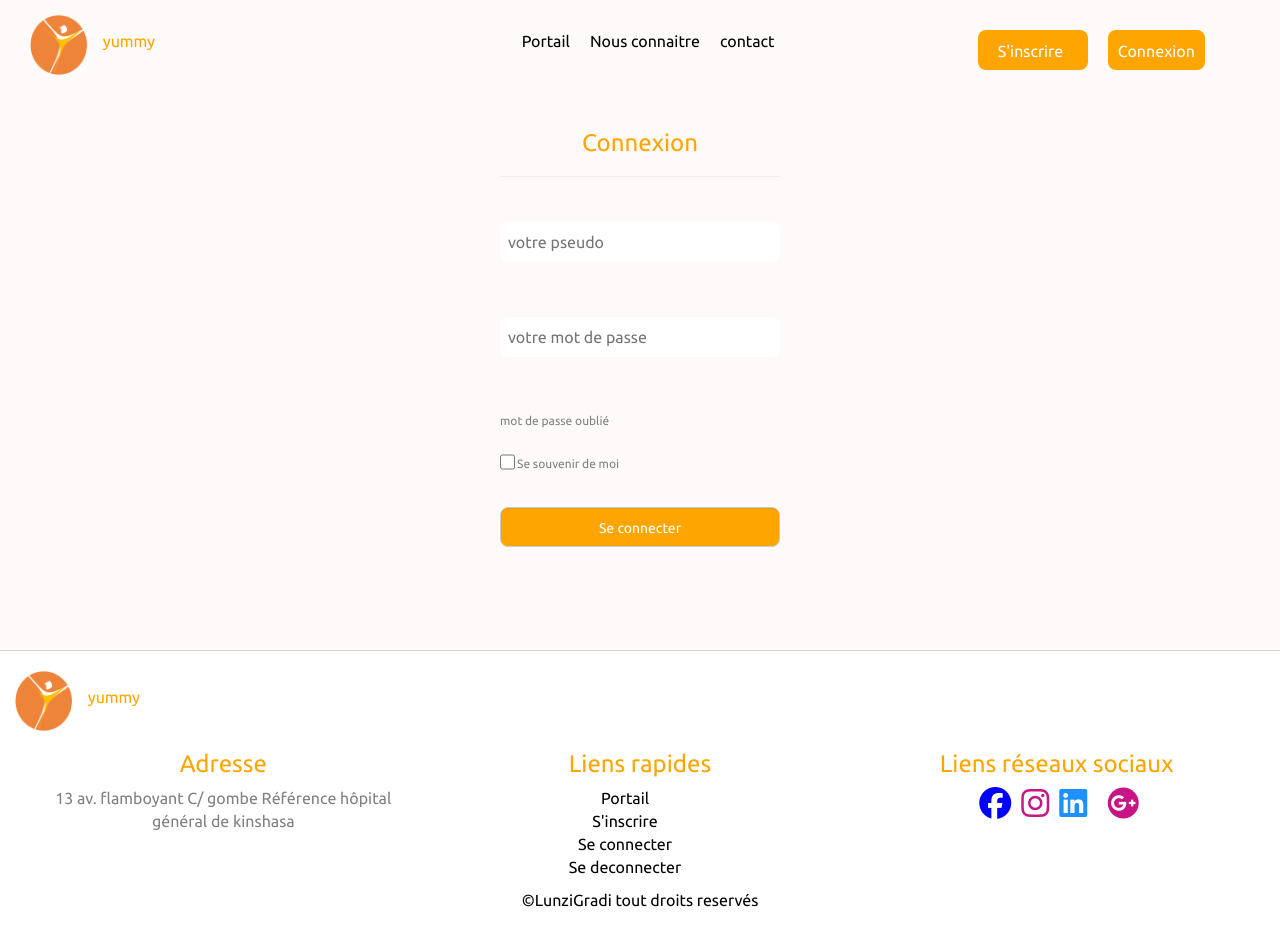
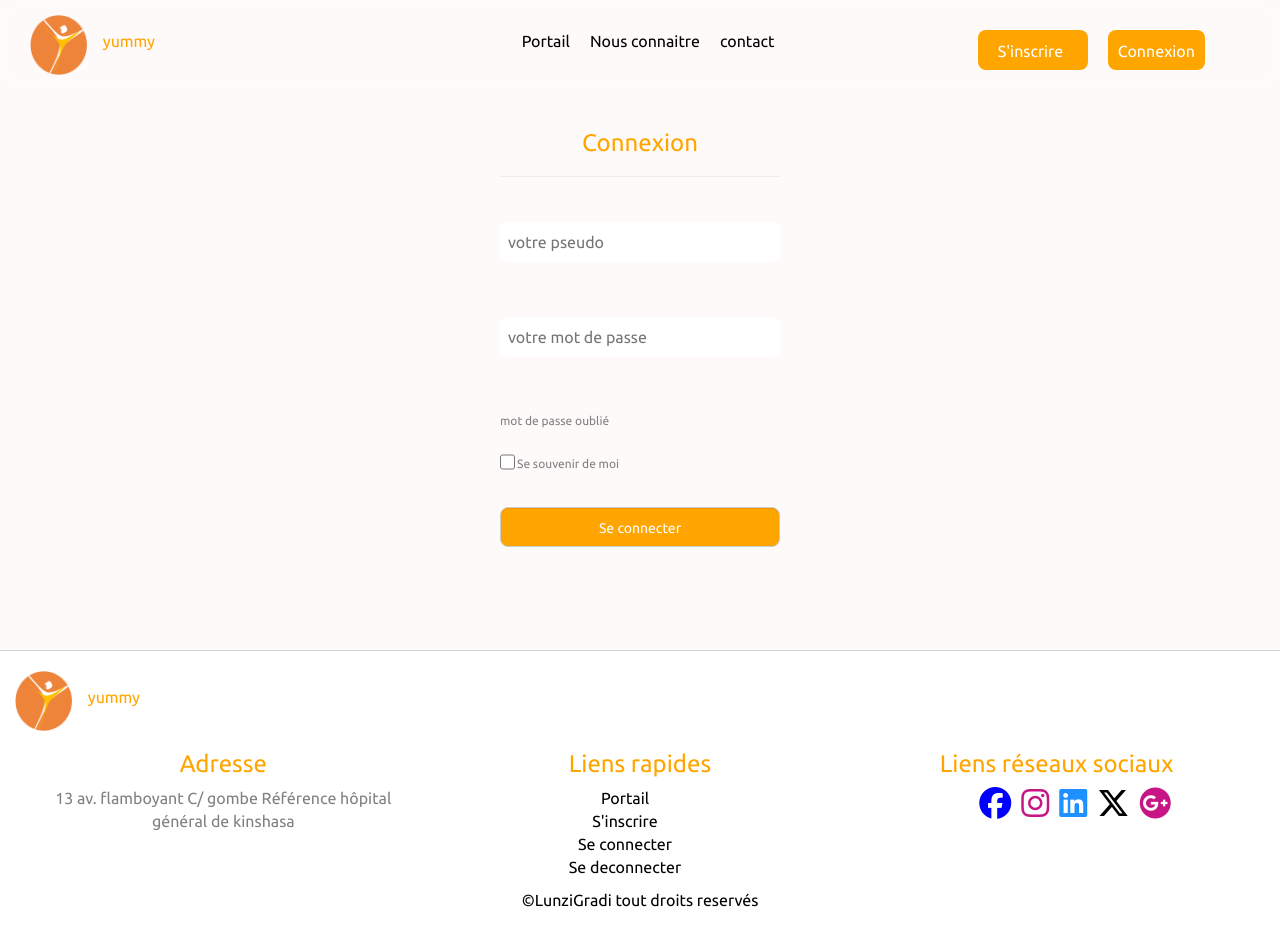
Before and after one commit to LunziGradi/yummy-restaurant, a plain HTML site: page login.html in a window 1280 px wide. Drawn offline with Linux system fonts and the light colour scheme.

Commit message:
login.html

```diff
--- a/login.html
+++ b/login.html
@@ -4,7 +4,7 @@
 <head>
     <meta charset="UTF-8">
     <meta name="viewport" content="width=device-width, initial-scale=1.0">
-    <title>Connexion::amzing school</title>
+    <title>Connexion::amzing restaurant</title>
     <link rel="shortcut icon" type="image/png" href="assets/images/logoAmz.png">
     <link rel="stylesheet" href="https://cdnjs.cloudflare.com/ajax/libs/font-awesome/6.5.1/css/all.min.css">
     <link rel="stylesheet" href="assets/css/bootstrap.min.css">
@@ -83,7 +83,7 @@
                 <a  href=""><i class="fa-brands fa-facebook fa-2x fb"></i></a>
                 <a href=""><i class="fa-brands fa-instagram fa-2x  black insta"></i></a>
                 <a href=""><i class="fa-brands fa-linkedin fa-2x dodger "></i></a>
-                <a href=""><i class="fa-brands fa-X-twitter fa-2x black"></i></a>
+                <a href=""><i class="fa-brands fa-x-twitter fa-2x black"></i></a>
                 <a href=""><i class="fa-brands fa-google-plus fa-2x black insta"></i></a>
             </ul>
         </div>
```
